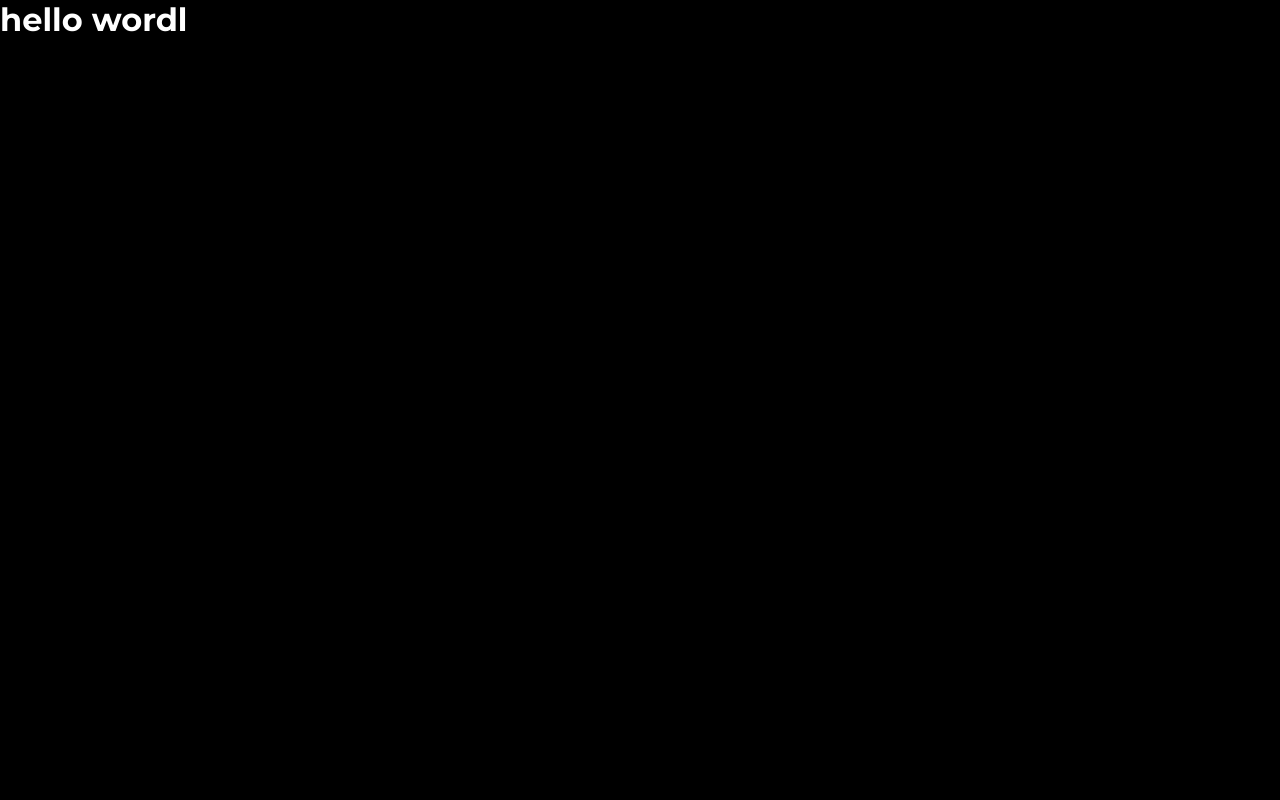
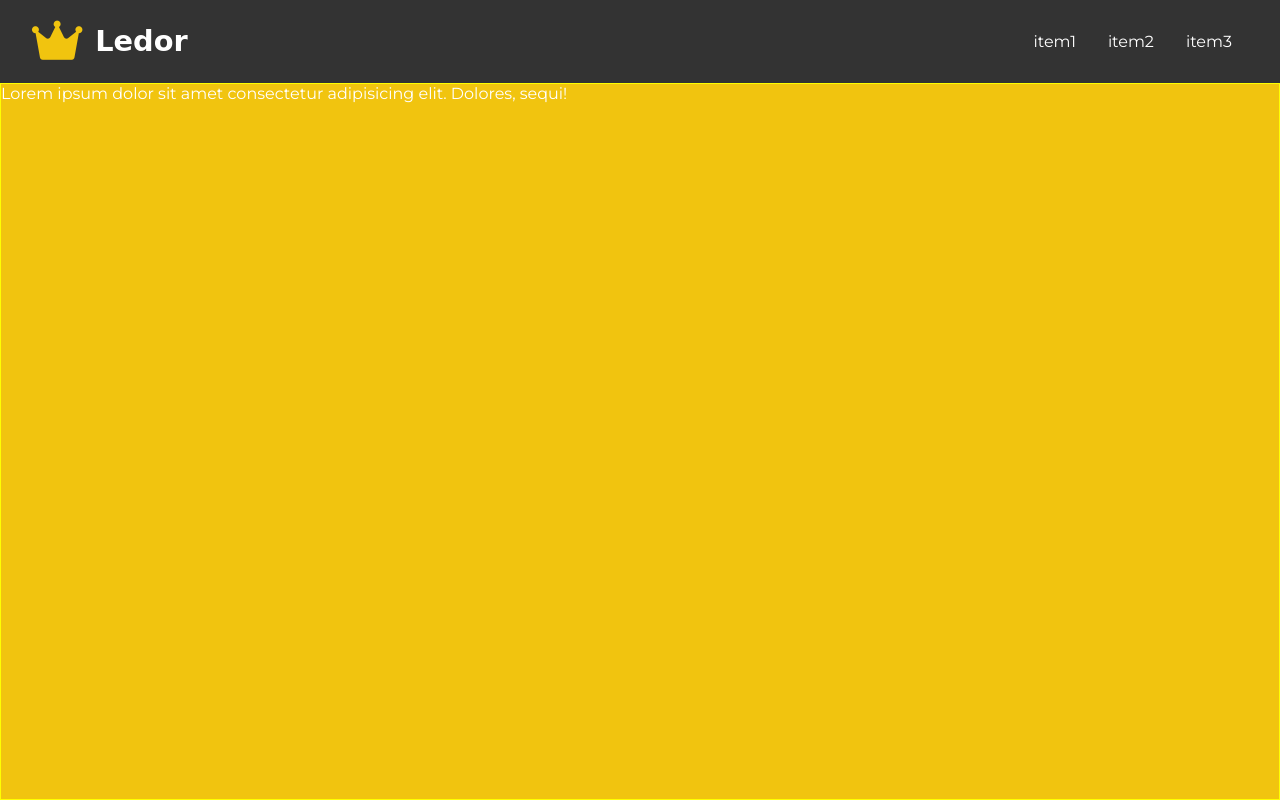
Before and after one commit to letotor/agence-ledor, a plain HTML site: page index.html in a window 1280 px wide. Drawn offline with Linux system fonts and the light colour scheme; a web font is replaced by a local one.

Commit message:
first commit agence ledor

```diff
--- a/assets/css/style.css
+++ b/assets/css/style.css
@@ -7,9 +7,11 @@
 }
 
 body{
-    background: #000;
+    /* background: #000; */
     color:white;
     font-family: "Montserrat", sans-serif;
+    /* padding-left: 5px;
+    padding-right: 5px; */
 }
 
 p{
@@ -20,13 +22,106 @@ h1,h2,h3,h4{
     margin-bottom: 1rem;
 }
 
+li{
+    text-decoration: none;
+
+
+}
+ul{
+    list-style:none;
+
+}
 a{
-color:#3333;
+color:rgb(255, 255, 255);
 text-decoration: none;
+}
+
+a:visited{
+text-decoration: none;
+}
+
+.p-5{
+    padding: 5px;
+}
+.p-10{
+    padding: 10px;
+}
+.pd-5{
+    padding-left: 5px;
+}
+.pr-5{
+    padding-right: 5px;
+}
+.m-0{
+    margin: 0;
+}
+
+
+
+
+
+/** HEADER ET SECTION HERO **/
+.vp-container{
+    display: flex;
+    flex-flow: column wrap;
+    justify-content: start;
+    align-items: stretch;
+    min-height:100vh;
+    background: #f1c40f;
+
+}
+header{
+    display: flex;
+    flex-flow:  row nowrap;
+    justify-content:space-between;
+    align-items: center;
+    background:#333;
+    flex: 0  0 auto;
+    padding: 1rem 2rem;
+}
+.vp-logo{
+    display: flex;
+    flex-flow: row nowrap;
+    justify-content: center;
+    align-items: center;
+    font-family: 'Liu Jian Mao Cao', cursive;
+    font-size: 1.8rem;
+    margin-bottom: 0;
 
 }
 
-.logo{
+.vp-logo i{
+    font-size: 2.8rem;
+    color: #f1c40f;
+    margin-right: 0.8rem;
 
-    font-family: 'Liu Jian Mao Cao', cursive;
 }
+
+.vp-logo a{
+    display: inline-block;
+    color: white;
+}
+
+header  ul{
+    display: flex;
+    flex-flow: row wrap;
+    list-style:none;
+
+    /* align-items: center; */
+}
+
+header ul li {
+    padding:1rem
+}
+header ul li a:hover {
+    color:#f1c40f
+}
+
+.vp{
+    border:1px solid yellow;
+    flex : auto;
+    /* display: flex;
+    flex-direction: row; */
+    /* align-content: stretch; */
+       background-image: url('https://unsplash.com/photos/J8KM__6WcDw') center center/cover no-repeat;
+}
--- a/index.html
+++ b/index.html
@@ -8,12 +8,36 @@
 
     <title>Agence Ledor</title>
     <link rel="stylesheet" href="./assets/css/style.css">
-    <link rel="stylesheet" media="screen and (max-width: 660px) " href="./assets/css/style.mobile.css">
+    <!-- <link rel="stylesheet" media="screen and (max-width: 660px) " href="./assets/css/style.mobile.css"> -->
+    <link rel="stylesheet" href="https://cdnjs.cloudflare.com/ajax/libs/font-awesome/6.0.0/css/all.min.css" />
 </head>
 
 
 <body>
-    <h1>hello wordl</h1>
+    <div class="vp-container">
+        <header class="m-0">
+            <h2 class="vp-logo">
+                <i class="fa-solid fa-crown yellowtransparency"></i>
+                <a href="#">Ledor</a>
+            </h2>
+
+
+            <ul class="flex-container">
+               <li><a href="#"> item1</a></li>
+
+               <li><a href="#">item2</a></li>
+
+               <li><a href="#">item3</a></li>
+
+            </ul>
+
+
+        </header>
+        <section class="vp">
+            Lorem ipsum dolor sit amet consectetur adipisicing elit. Dolores, sequi!
+        </section>
+    </div>
+
 </body>
 
 </html>
```
Also changed, not shown: 1 other file.
